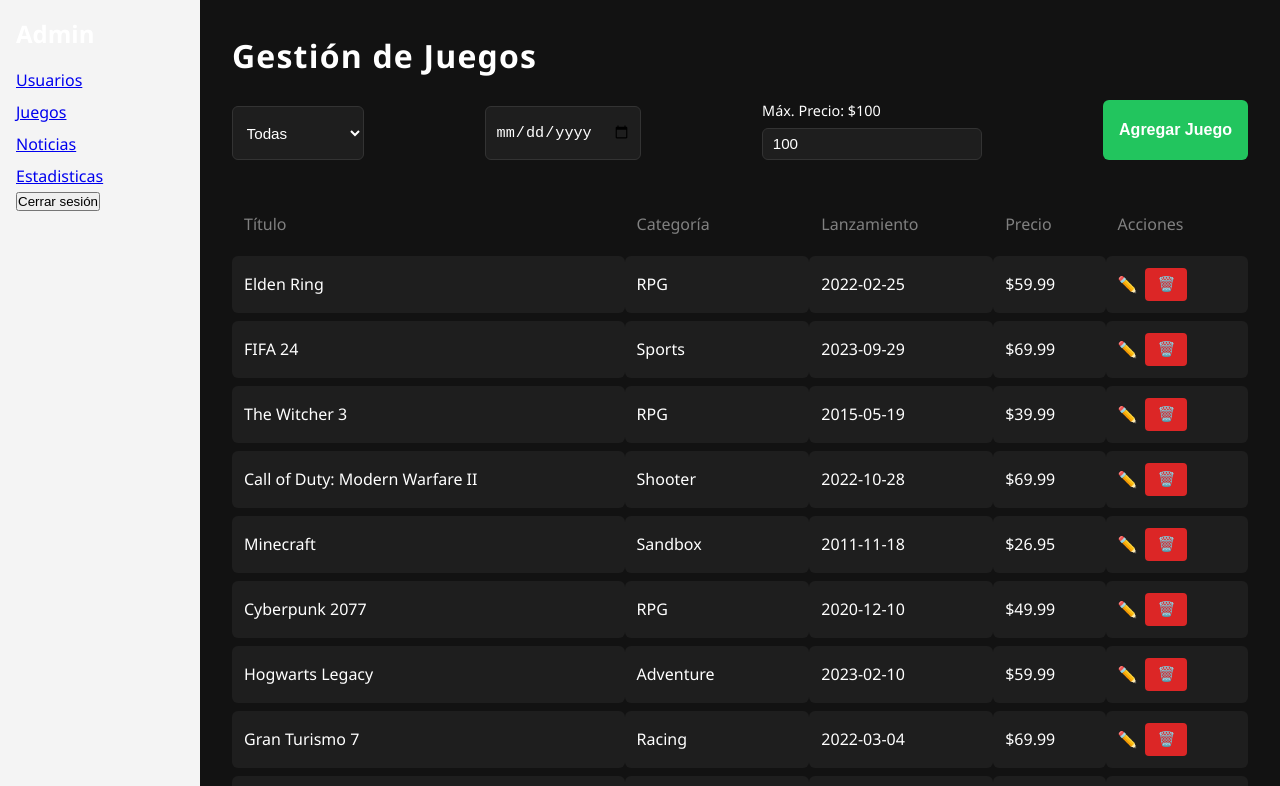
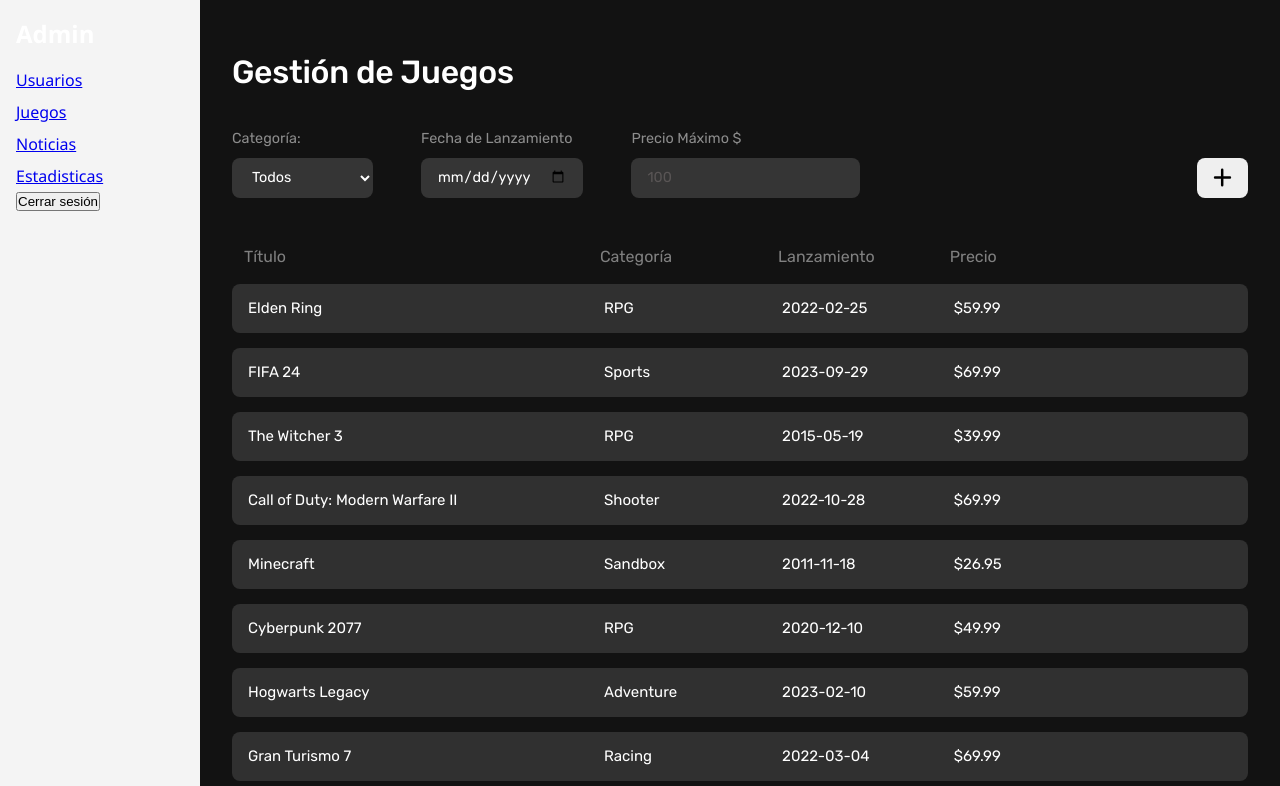
Before and after one commit to marcv00/proyectoprograweb, a React (Vite) app: page /#/admin/games in a window 1280 px wide. Shown: the top 786 px of the page. Built offline with nearby package versions, Linux system fonts and the light colour scheme.

Commit message:
Update admin/juegos

```diff
--- a/src/components/ui/AdminEditGameCard/AdminEditGameCard.module.css
+++ b/src/components/ui/AdminEditGameCard/AdminEditGameCard.module.css
@@ -13,28 +13,35 @@
 }
 
 .card {
-  background: white;
+  background: #303030;
   padding: 2rem;
   border-radius: 8px;
-  width: 350px;
+  width: 500px;
   box-shadow: 0 5px 20px rgba(0, 0, 0, 0.2);
   display: flex;
   flex-direction: column;
   gap: 1rem;
 }
 
+.card h2 {
+  color: var(--color-primary);
+}
+
 .card label {
   display: flex;
   flex-direction: column;
-  font-weight: bold;
   font-size: 0.9rem;
 }
 
 .card input,
 .card select {
   margin-top: 0.3rem;
-  padding: 0.4rem;
-  font-size: 1rem;
+  padding: 0.6rem .8rem;
+  font-size: 15px;
+  border-radius: 8px;
+  border: none;
+  background-color: #717171;
+  color: white;
 }
 
 .actions {
@@ -44,10 +51,12 @@
 }
 
 .actions button {
-  padding: 0.5rem 1rem;
+  padding: 0.7rem 2rem;
   border: none;
   border-radius: 4px;
   cursor: pointer;
+  font-family: "Rubik", "sans-serif";
+  font-size: 15px;
 }
 
 .actions button:first-child {
--- a/src/components/ui/AdminEditGameCard/AdminEditGameCard.tsx
+++ b/src/components/ui/AdminEditGameCard/AdminEditGameCard.tsx
@@ -1,45 +1,86 @@
-// components/AdminEditGameCard.tsx
-import React, { useState } from "react";
+import { useState } from "react";
 import styles from "./AdminEditGameCard.module.css";
 
+// Definimos el tipo 'Game' con las propiedades que va a tener un juego
 type Game = {
     id: number;
     title: string;
     category: string;
     releaseDate: string;
     price: number;
-  discount?: number;
+    discount?: number; // Opcional, puede no estar presente
 };
 
+// Props que espera el componente
 type Props = {
-  game: Game;
-  onSave: (updatedGame: Game) => void;
-  onCancel: () => void;
+    game: Game; // Juego original (para editar)
+    onSave: (updatedGame: Game) => void; // Función a ejecutar al guardar
+    onCancel: () => void; // Función a ejecutar al cancelar
+    create: boolean | null; // Indica si estamos creando un nuevo juego o editando uno existente
 };
 
-export default function AdminEditGameCard({ game, onSave, onCancel }: Props) {
-  const [formData, setFormData] = useState<Game>({ ...game });
-
-  const handleChange = (e: React.ChangeEvent<HTMLInputElement | HTMLSelectElement>) => {
-    const { name, value } = e.target;
-    setFormData({
-      ...formData,
-      [name]: name === "price" || name === "discount" ? parseFloat(value) : value,
-    });
+// Este objeto es el modelo base para un juego nuevo
+const defaultNewGame: Game = {
+    id: Date.now(), // ID temporal generado con la hora actual (esto normalmente lo maneja el backend)
+    title: "", // Campo vacío al inicio
+    category: "RPG", // Categoría por defecto
+    releaseDate: new Date().toISOString().split("T")[0], // Fecha actual en formato YYYY-MM-DD
+    price: 0, // Precio inicial en 0
+    discount: 0, // Sin descuento al principio
 };
 
+export default function AdminEditGameCard({
+    game,
+    onSave,
+    onCancel,
+    create,
+}: Props) {
+    // Estado del formulario, depende si estamos creando o editando
+    const [formData, setFormData] = useState<Game>(
+        create ? defaultNewGame : { ...game }
+    );
+
+    // Esta función se ejecuta cuando el usuario cambia cualquier campo del formulario
+    const handleChange = (
+        e: React.ChangeEvent<HTMLInputElement | HTMLSelectElement>
+    ) => {
+        const { name, value } = e.target;
+
+        // Actualizamos el estado del formulario
+        setFormData((prev) => ({
+            ...prev,
+            // Convertimos los campos numéricos a número real (float)
+            [name]:
+                name === "price" || name === "discount"
+                    ? parseFloat(value)
+                    : value,
+        }));
+    };
+
+    // Renderizado del formulario
     return (
         <div className={styles.overlay}>
             <div className={styles.card}>
-        <h2>Editar Juego</h2>
+                <h2>{create ? "Crear Juego" : "Editar Juego"}</h2>
+
+                {/* Campo: Título del juego */}
                 <label>
                     Título:
-          <input name="title" value={formData.title} onChange={handleChange} />
+                    <input
+                        name="title"
+                        value={formData.title}
+                        onChange={handleChange}
+                    />
                 </label>
 
+                {/* Campo: Categoría del juego */}
                 <label>
                     Categoría:
-          <select name="category" value={formData.category} onChange={handleChange}>
+                    <select
+                        name="category"
+                        value={formData.category}
+                        onChange={handleChange}
+                    >
                         <option value="RPG">RPG</option>
                         <option value="Sports">Sports</option>
                         <option value="Shooter">Shooter</option>
@@ -52,10 +93,27 @@
                 </label>
 
                 <label>
-          Precio:
-          <input type="number" name="price" value={formData.price} onChange={handleChange} />
+                    Fecha de lanzamiento:
+                    <input
+                        type="date"
+                        name="releaseDate"
+                        value={formData.releaseDate}
+                        onChange={handleChange}
+                    />
                 </label>
 
+                {/* Campo: Precio del juego */}
+                <label>
+                    Precio:
+                    <input
+                        type="number"
+                        name="price"
+                        value={formData.price}
+                        onChange={handleChange}
+                    />
+                </label>
+
+                {/* Campo: Descuento del juego (opcional) */}
                 <label>
                     Descuento (%):
                     <input
@@ -68,9 +126,14 @@
                     />
                 </label>
 
+                {/* Botones de acción: Guardar o Cancelar */}
                 <div className={styles.actions}>
-          <button onClick={() => onSave(formData)}>Guardar</button>
-          <button onClick={onCancel} className={styles.cancelBtn}>Cancelar</button>
+                    <button onClick={() => onSave(formData)}>
+                        {create ? "Crear" : "Guardar"}
+                    </button>
+                    <button onClick={onCancel} className={styles.cancelBtn}>
+                        Cancelar
+                    </button>
                 </div>
             </div>
         </div>
--- a/src/pages/admin/AdminGames.module.css
+++ b/src/pages/admin/AdminGames.module.css
@@ -1,133 +1,159 @@
 .adminContainer {
-  padding: 2rem;
+  padding: 3rem 2rem;
   background-color: #121212;
   min-height: 100vh;
   color: white;
+  max-width: var(--main-max-width-lg);
+  font-family: "Rubik", sans-serif;
 }
 
 .adminContainer > h1 {
   text-align: left;
+  letter-spacing: -.28px;
+  font-weight: 500;
+  margin-bottom: 2rem;
 }
-
 
 .filtersRow {
   display: flex;
   justify-content: space-between;
+  gap: 3rem;
   margin-bottom: 2rem;
   flex-wrap: wrap;
-  gap: 1rem;
 }
 
+.filterSection {
+  display: flex;
+  gap: 3rem;
+}
 
+.addButton {
+  align-self: flex-end;
+  display: flex;
+  align-items: center;
+  justify-content: center;
+  border-radius: 8px;
+  border: none;
+  height: 40px;
+  padding: 0 1rem;
+  cursor: pointer;
+  transition: background-color 0.2s ease;
+}
 
-.filtersRow label {
+.addButton img {
+  width: 19px;
+  height: 19px;
+}
+
+.addButton:hover {
+  background-color: #e0e0e0;
+}
+
+.filterContainer{
   display: flex;
   flex-direction: column;
-  font-size: 0.9rem;
-  color: white;
+  align-items: flex-start;
+  gap: .5rem;
 }
 
-.filtersRow select,
-.filtersRow input[type="date"],
-.filtersRow input[type="text"] {
-  background-color: #1e1e1e;
+.filterContainer label {
+  font-size: 0.9rem;
+  color: #8c8c8c;
+
+}
+
+.filterContainer input,
+.filterContainer select {
+  width: 100%;
+  height: 40px;
+  padding: 0 1rem;
+  border-radius: 8px;
+  border: none;
+  background-color: #353535;
   color: white;
-  border: 1px solid #333;
-  border-radius: 6px;
-  padding: 0.4rem 0.6rem;
-  margin-top: 0.4rem;
-  font-size: 0.95rem;
+  font-size: 0.9rem;
+  font-family: "Rubik", sans-serif;
+}
+
+.filterContainer input::placeholder {
+  color: #595555;
 }
 
 .gamesTable {
   width: 100%;
+  color: white;
   border-collapse: separate;
-  border-spacing: 0 8px;
-  color: white;
+  border-spacing: 0 15px; /* Espacio vertical entre filas */
 }
 
 .gamesTable th {
   text-align: left;
-  padding: 0.75rem;
+  padding-left: 0.75rem;
   background: transparent;
   color: gray;
-  font-weight: 500;
+  font-weight: 400;
   border: none;
 }
 
-.gamesTable td {
-  padding: 0.75rem;
-  background-color: #1e1e1e;
-  border: none;
-  border-radius: 6px;
-  transition: background-color 0.2s ease;
+.gameRow {
+  background-color: #303030;
+  overflow: hidden;
 }
 
-.gameRow:hover td {
-  background-color: #292929;
+.gameRow:hover,
+.gameRow:focus {
+  background-color: var(--color-primary);
 }
 
-.selectedRow td {
-  background-color: #a855f7 !important;
-  color: white;
+.gameRow:hover .actions button,
+.gameRow:focus .actions button{
+  opacity: 1;
+  pointer-events: auto;
+}
+
+.gameRow td {
+  font-weight: 400;
+  font-size: 15px;
+  padding: 5px 16px;
+}
+
+.gameRow td:first-child {
+  border-top-left-radius: 8px;
+  border-bottom-left-radius: 8px;
+}
+
+.gameRow td:last-child {
+  border-top-right-radius: 8px;
+  border-bottom-right-radius: 8px;
 }
 
 .actions {
   display: flex;
   align-items: center;
+  gap: 2rem;
 }
 
-.actions button:first-child {
+.actions button {
+    opacity: 0;
+    transition: opacity 0.2s ease-in-out;
+    pointer-events: none;
+}
+
+.actions button img {
+  width: 20px;
+  height: 20px;
+}
+
+.editButton {
   background-color: transparent;
-  color: white;
   border: none;
   cursor: pointer;
-  margin-right: 0.5rem;
-  font-size: 1rem;
 }
 
-.actions button:last-child {
+.deleteButton {
   background-color: #dc2626;
-  color: white;
   border: none;
-  padding: 0.5rem 0.75rem;
+  padding: 0.5rem 1rem;
   border-radius: 4px;
   cursor: pointer;
-  font-size: 0.9rem;
 }
-
-.addButton {
-  padding: 0.6rem 1rem;
-  background-color: #22c55e;
-  color: white;
-  border: none;
-  border-radius: 6px;
-  font-weight: bold;
-  font-size: 1rem;
-  cursor: pointer;
-  transition: background-color 0.2s ease;
-}
-
-.addButton:hover {
-  background-color: #16a34a;
-}
-
-.floatingAddButton {
-  position: fixed;
-  bottom: 2rem;
-  right: 2rem;
-  background-color: #22c55e;
-  color: white;
-  font-size: 1.5rem;
-  border: none;
-  border-radius: 50%;
-  width: 48px;
-  height: 48px;
-  cursor: pointer;
-  box-shadow: 0 4px 10px rgba(0, 0, 0, 0.4);
-  transition: background-color 0.3s ease;
-}
-
-.floatingAddButton:hover {
-  background-color: #16a34a;
-}
--- a/src/pages/admin/AdminGames.tsx
+++ b/src/pages/admin/AdminGames.tsx
@@ -21,19 +21,80 @@
         maxPrice: 100,
     });
     const [editingGame, setEditingGame] = useState<Game | null>(null);
+    const [creatingNewGame, setCreatingNewGame] = useState<boolean>(false);
 
     useEffect(() => {
         const fakeData: Game[] = [
-      { id: 1, title: "Elden Ring", category: "RPG", releaseDate: "2022-02-25", price: 59.99 },
-      { id: 2, title: "FIFA 24", category: "Sports", releaseDate: "2023-09-29", price: 69.99 },
-      { id: 3, title: "The Witcher 3", category: "RPG", releaseDate: "2015-05-19", price: 39.99 },
-      { id: 4, title: "Call of Duty: Modern Warfare II", category: "Shooter", releaseDate: "2022-10-28", price: 69.99 },
-      { id: 5, title: "Minecraft", category: "Sandbox", releaseDate: "2011-11-18", price: 26.95 },
-      { id: 6, title: "Cyberpunk 2077", category: "RPG", releaseDate: "2020-12-10", price: 49.99 },
-      { id: 7, title: "Hogwarts Legacy", category: "Adventure", releaseDate: "2023-02-10", price: 59.99 },
-      { id: 8, title: "Gran Turismo 7", category: "Racing", releaseDate: "2022-03-04", price: 69.99 },
-      { id: 9, title: "Animal Crossing: New Horizons", category: "Simulation", releaseDate: "2020-03-20", price: 59.99 },
-      { id: 10, title: "Fortnite", category: "Battle Royale", releaseDate: "2017-07-21", price: 0.0 },
+            {
+                id: 1,
+                title: "Elden Ring",
+                category: "RPG",
+                releaseDate: "2022-02-25",
+                price: 59.99,
+            },
+            {
+                id: 2,
+                title: "FIFA 24",
+                category: "Sports",
+                releaseDate: "2023-09-29",
+                price: 69.99,
+            },
+            {
+                id: 3,
+                title: "The Witcher 3",
+                category: "RPG",
+                releaseDate: "2015-05-19",
+                price: 39.99,
+            },
+            {
+                id: 4,
+                title: "Call of Duty: Modern Warfare II",
+                category: "Shooter",
+                releaseDate: "2022-10-28",
+                price: 69.99,
+            },
+            {
+                id: 5,
+                title: "Minecraft",
+                category: "Sandbox",
+                releaseDate: "2011-11-18",
+                price: 26.95,
+            },
+            {
+                id: 6,
+                title: "Cyberpunk 2077",
+                category: "RPG",
+                releaseDate: "2020-12-10",
+                price: 49.99,
+            },
+            {
+                id: 7,
+                title: "Hogwarts Legacy",
+                category: "Adventure",
+                releaseDate: "2023-02-10",
+                price: 59.99,
+            },
+            {
+                id: 8,
+                title: "Gran Turismo 7",
+                category: "Racing",
+                releaseDate: "2022-03-04",
+                price: 69.99,
+            },
+            {
+                id: 9,
+                title: "Animal Crossing: New Horizons",
+                category: "Simulation",
+                releaseDate: "2020-03-20",
+                price: 59.99,
+            },
+            {
+                id: 10,
+                title: "Fortnite",
+                category: "Battle Royale",
+                releaseDate: "2017-07-21",
+                price: 0.0,
+            },
         ];
         setGames(fakeData);
         setFilteredGames(fakeData);
@@ -42,17 +103,24 @@
     useEffect(() => {
         const filtered = games.filter((game) => {
             return (
-        (filters.category === "" || game.category === filters.category) &&
-        (filters.releaseDate === "" || game.releaseDate >= filters.releaseDate) &&
+                (filters.category === "" ||
+                    game.category === filters.category) &&
+                (filters.releaseDate === "" ||
+                    game.releaseDate >= filters.releaseDate) &&
                 game.price <= filters.maxPrice
             );
         });
         setFilteredGames(filtered);
     }, [filters, games]);
 
-  const handleFilterChange = (e: React.ChangeEvent<HTMLInputElement | HTMLSelectElement>) => {
+    const handleFilterChange = (
+        e: React.ChangeEvent<HTMLInputElement | HTMLSelectElement>
+    ) => {
         const { name, value } = e.target;
-    setFilters({ ...filters, [name]: name === "maxPrice" ? parseFloat(value) : value });
+        setFilters({
+            ...filters,
+            [name]: name === "maxPrice" ? parseFloat(value) : value,
+        });
     };
 
     const deleteGame = (id: number) => {
@@ -61,9 +129,19 @@
     };
 
     const updateGame = (updatedGame: Game) => {
-    const updated = games.map((g) => (g.id === updatedGame.id ? updatedGame : g));
+        const updated = games.map((g) =>
+            g.id === updatedGame.id ? updatedGame : g
+        );
         setGames(updated);
         setEditingGame(null);
+    };
+
+    const createGame = (newGame: Game) => {
+        const newId = Math.max(...games.map((g) => g.id), 0) + 1;
+        const gameWithId = { ...newGame, id: newId };
+        const updated = [...games, gameWithId];
+        setGames(updated);
+        setCreatingNewGame(false);
     };
 
     return (
@@ -72,8 +150,15 @@
 
             {/* Filtros + Agregar */}
             <div className={styles.filtersRow}>
-        <select name="category" onChange={handleFilterChange}>
-          <option value="">Todas</option>
+                <div className={styles.filterSection}>
+                    <div className={styles.filterContainer}>
+                        <label htmlFor="category">Categoría:</label>
+                        <select
+                            name="category"
+                            onChange={handleFilterChange}
+                            id="category"
+                        >
+                            <option value="">Todos</option>
                             <option value="RPG">RPG</option>
                             <option value="Sports">Sports</option>
                             <option value="Shooter">Shooter</option>
@@ -83,18 +168,36 @@
                             <option value="Racing">Racing</option>
                             <option value="Battle Royale">Battle Royale</option>
                         </select>
-        <input type="date" name="releaseDate" onChange={handleFilterChange} />
-        <div>
-          <label>Máx. Precio: ${filters.maxPrice}</label>
+                    </div>
+                    <div className={styles.filterContainer}>
+                        <label htmlFor="releaseDate">
+                            Fecha de Lanzamiento
+                        </label>
+                        <input
+                            type="date"
+                            name="releaseDate"
+                            onChange={handleFilterChange}
+                            id="releaseDate"
+                        />
+                    </div>
+                    <div className={styles.filterContainer}>
+                        <label htmlFor="maxPrice">Precio Máximo $</label>
                         <input
                             type="text"
                             name="maxPrice"
-            value={filters.maxPrice}
+                            placeholder="100"
                             onChange={handleFilterChange}
-
+                            id="maxPrice"
                         />
                     </div>
-        <button className={styles.addButton}>Agregar Juego</button>
+                </div>
+                <button
+                    className={styles.addButton}
+                    aria-label="Añadir juego"
+                    onClick={() => setCreatingNewGame(true)}
+                >
+                    <img src="./plus-icon-black.svg" alt="Icono añadir" />
+                </button>
             </div>
 
             {/* Tabla de juegos */}
@@ -105,20 +208,41 @@
                         <th>Categoría</th>
                         <th>Lanzamiento</th>
                         <th>Precio</th>
-            <th>Acciones</th>
                     </tr>
                 </thead>
                 <tbody>
                     {filteredGames.map((game) => (
-            <tr key={game.id} className={styles.gameRow}>
+                        <tr
+                            key={game.id}
+                            className={styles.gameRow}
+                            tabIndex={0}
+                        >
                             <td>{game.title}</td>
                             <td>{game.category}</td>
                             <td>{game.releaseDate}</td>
                             <td>${game.price.toFixed(2)}</td>
                             <td className={styles.actionsCell}>
                                 <div className={styles.actions}>
-                  <button onClick={() => setEditingGame(game)}>✏️</button>
-                  <button onClick={() => deleteGame(game.id)}>🗑️</button>
+                                    <button
+                                        onClick={() => setEditingGame(game)}
+                                        aria-label={`Editar ${game.title}`}
+                                        className={styles.editButton}
+                                    >
+                                        <img
+                                            src="./pencil.svg"
+                                            alt="Editar icon"
+                                        />
+                                    </button>
+                                    <button
+                                        onClick={() => deleteGame(game.id)}
+                                        aria-label={`Eliminar ${game.title}`}
+                                        className={styles.deleteButton}
+                                    >
+                                        <img
+                                            src="./trash-icon.svg"
+                                            alt="Basura icon"
+                                        />
+                                    </button>
                                 </div>
                             </td>
                         </tr>
@@ -126,12 +250,30 @@
                 </tbody>
             </table>
 
-      {/* Editor flotante */}
+            {/* Editor flotante para editar */}
             {editingGame && (
                 <AdminEditGameCard
                     game={editingGame}
                     onSave={updateGame}
                     onCancel={() => setEditingGame(null)}
+                    create={false}
+                />
+            )}
+
+            {/* Editor flotante para crear */}
+            {creatingNewGame && (
+                <AdminEditGameCard
+                    game={{
+                        id: 0,
+                        title: "",
+                        category: "RPG",
+                        releaseDate: new Date().toISOString().split("T")[0],
+                        price: 0,
+                        discount: 0,
+                    }}
+                    onSave={createGame}
+                    onCancel={() => setCreatingNewGame(false)}
+                    create={true}
                 />
             )}
         </div>
```
Lines whose indentation alone changed are shown as unchanged.
